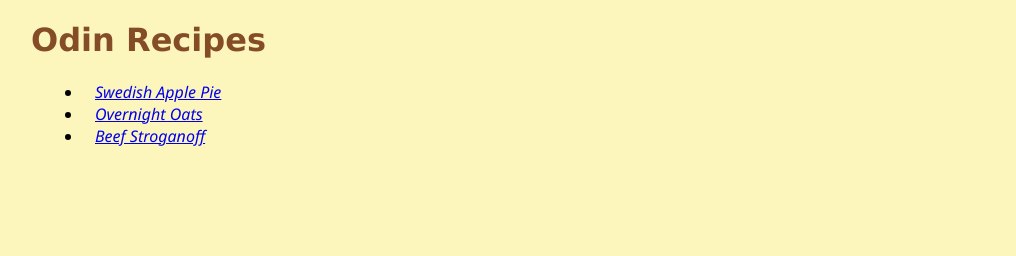
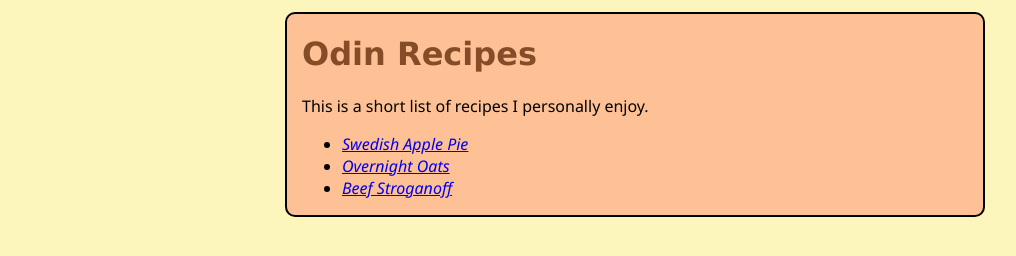
Before and after one commit to Liskodisko/odin-recipes, a plain HTML site: page index.html in a window 1280 px wide. Shown: the whole page, without its empty margins (5-1021 px from the left). Drawn offline with Linux system fonts and the light colour scheme.

Commit message:
Add more styling to recipes website
Added margins and padding to center the recipes
and made them nicer to look at. Recipe cards have
their own background color separate from the rest
of the page. Cards have a border with rounded
corners.

```diff
--- a/index.html
+++ b/index.html
@@ -9,6 +9,7 @@
 
 <body>
     <h1>Odin Recipes</h1>
+    <p>This is a short list of recipes I personally enjoy.</p>
     <ul>
         <li><a href="./recipes/applepie.html">Swedish Apple Pie</a></li>
         <li><a href="./recipes/overnight.html">Overnight Oats</a></li>
--- a/styles/styles.css
+++ b/styles/styles.css
@@ -1,24 +1,42 @@
 * {
     background-color: #fcf6bd;
-    margin-left: 12px;
-    margin-right: 12px;
+    box-sizing: border-box;
+}
+
+body {
+    width: 700px;
+    margin: 12px auto;
+    border: solid black 2px;
+    border-radius: 10px;
+    padding: 0 15px;
+    background-color: #fec196;
 }
 
 h1,
 h2 {
     color: #854d27;
     font-family: Verdana, Tahoma, sans-serif;
+    background-color: inherit;
+}
+
+ul,
+ol {
+    background-color: inherit;
 }
 
 p,
 li {
     color: black;
     font-family: 'Segoe UI', Tahoma, Verdana, sans-serif;
+    background-color: inherit;
 }
 
 li {
     font-style: italic;
 }
+a {
+    background-color: inherit;
+}
 
 img {
     border-radius: 12%;
```
